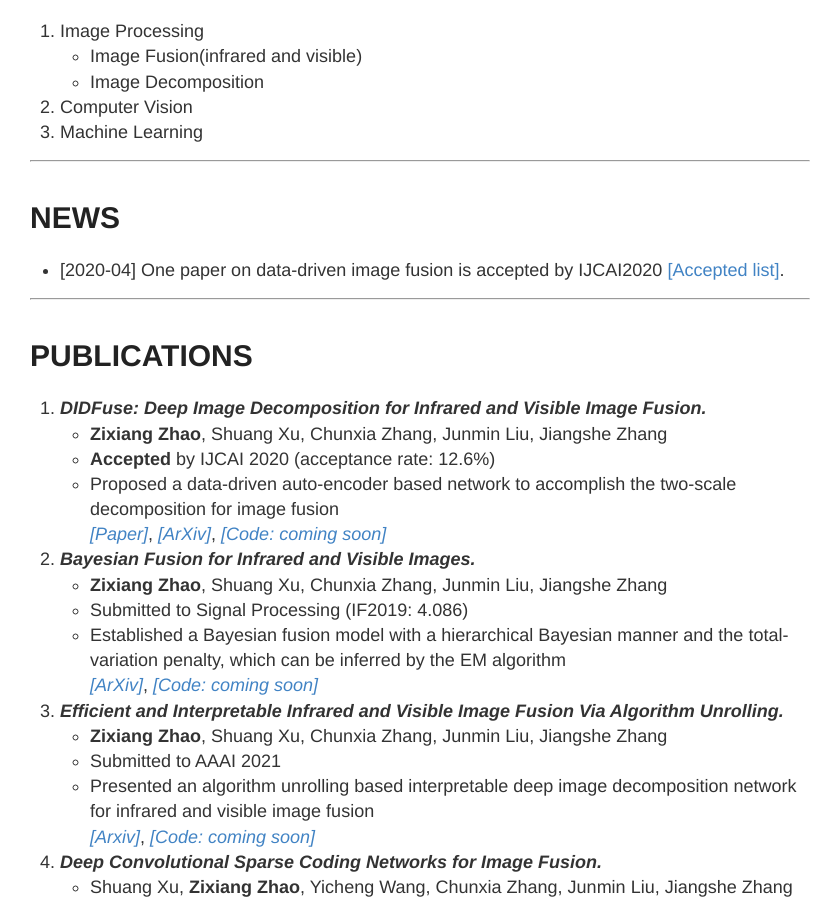
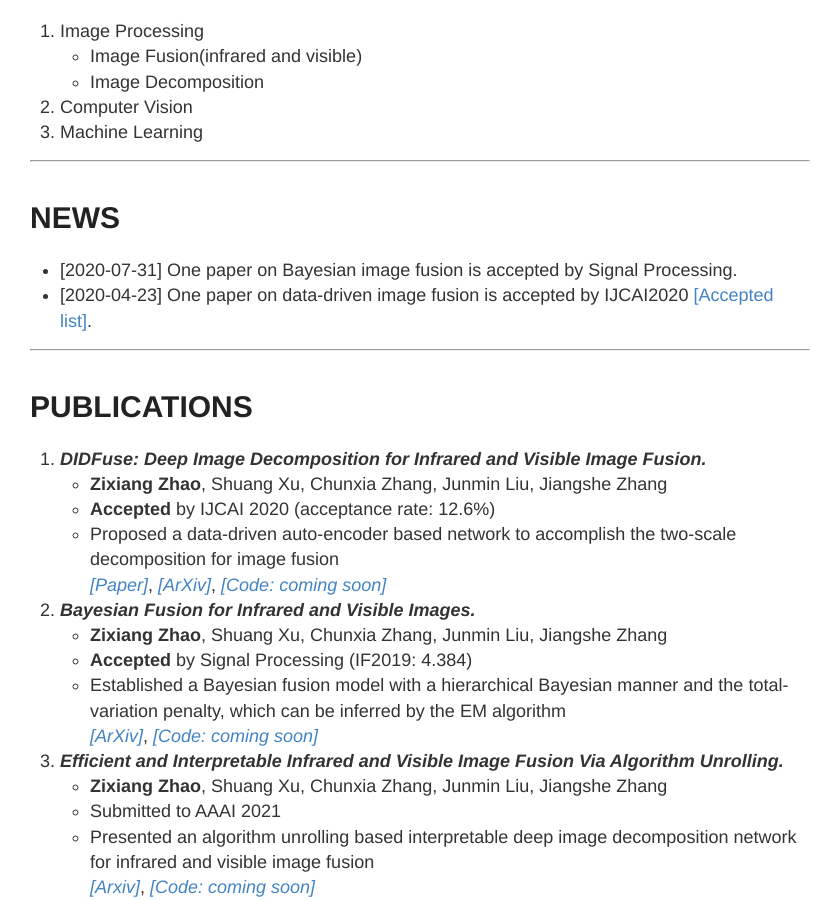
Before and after one commit to Zhaozixiang1228/Zhaozixiang1228.github.io, a Jekyll site: the page built from index.md, in a window 1280 px wide and 900 px high, scrolled down 728 px. Shown: the whole window, without its empty margins (220-1047 px from the left). Built offline with Jekyll 4.4.1, drawn with Linux system fonts in a browser that asks for light colours; our own code applies the rules of GitHub Pages for plain Markdown files.

Commit message:
Update index.md

```diff
--- a/index.md
+++ b/index.md
@@ -22,8 +22,8 @@ I am expected to obtain my Master's degree in 2021 and purse **an admission of a
 
 ---
 # NEWS
-
-- [2020-04] One paper on data-driven image fusion is accepted by IJCAI2020 [\[Accepted list\]](http://static.ijcai.org/2020-accepted_papers.html).
+- [2020-07-31] One paper on Bayesian image fusion is accepted by Signal Processing.
+- [2020-04-23] One paper on data-driven image fusion is accepted by IJCAI2020 [\[Accepted list\]](http://static.ijcai.org/2020-accepted_papers.html).
 
 ---
 
@@ -37,7 +37,7 @@ I am expected to obtain my Master's degree in 2021 and purse **an admission of a
 
 2. ***Bayesian Fusion for Infrared and Visible Images.***
 * **Zixiang Zhao**, Shuang Xu, Chunxia Zhang, Junmin Liu, Jiangshe Zhang
-* Submitted to Signal Processing (IF2019: 4.086)
+* **Accepted** by Signal Processing (IF2019: 4.384)
 * Established a Bayesian fusion model with a hierarchical Bayesian manner and the total-variation penalty, which can be inferred by the EM algorithm
 [*[ArXiv]*](https://arxiv.org/abs/2005.05839), [*[Code: coming soon]*]()
 
```
